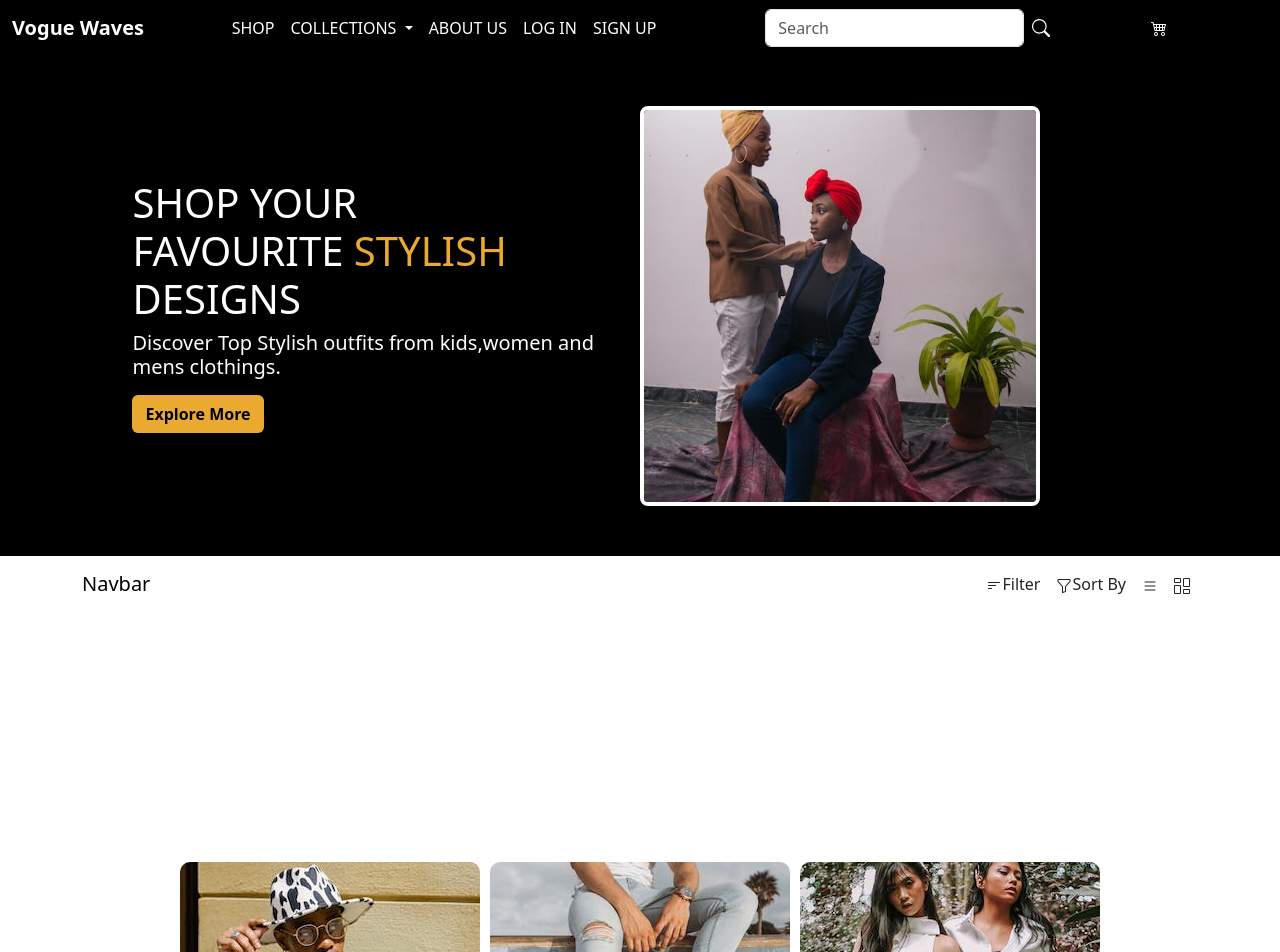
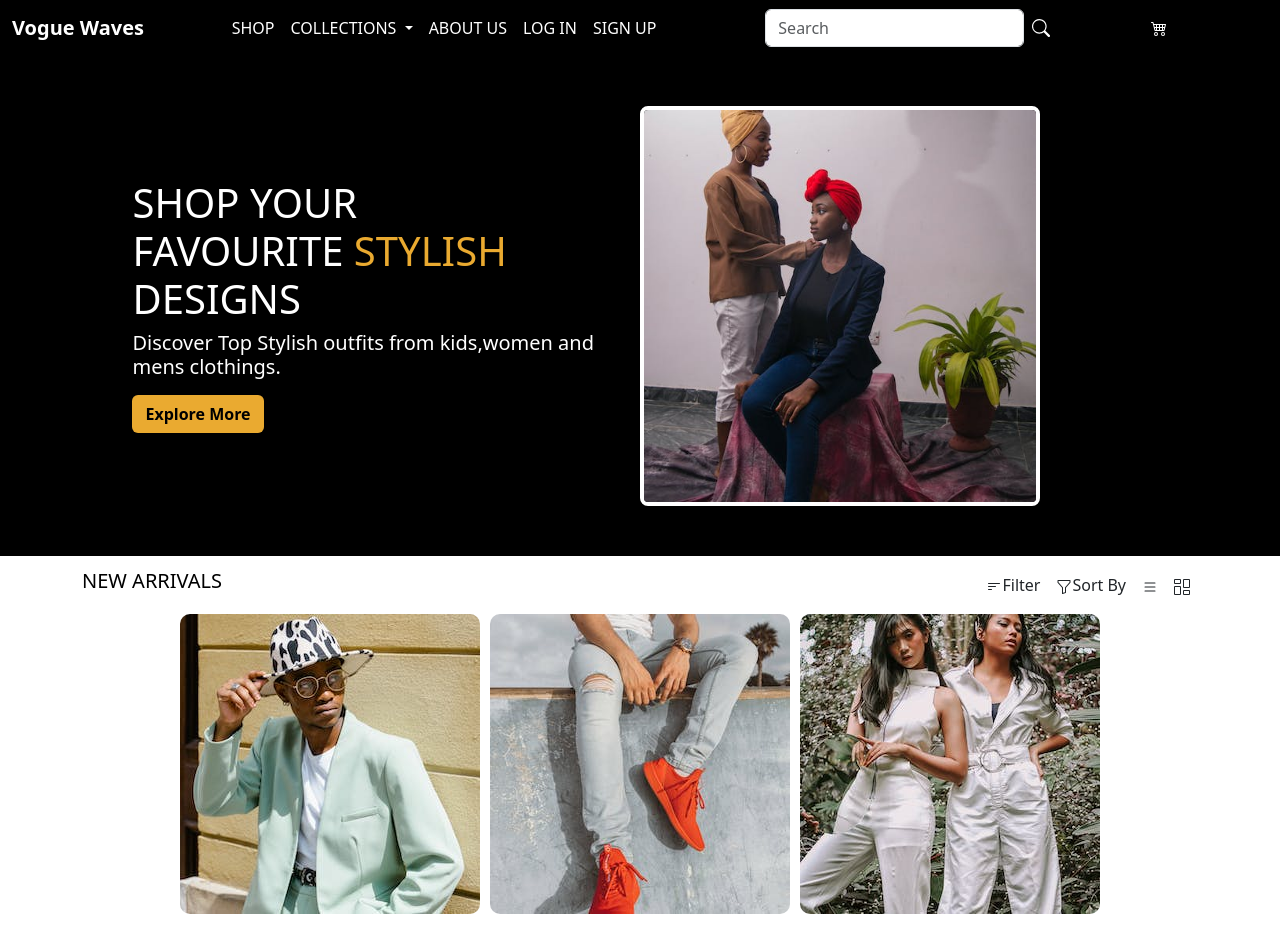
Before and after one commit to Carol254/vogueWavesCollection, an Angular app: page / in a window 1280 px wide. Shown: the top 952 px of the page. Built offline with nearby package versions, Linux system fonts and the light colour scheme.

Commit message:
few changes made

```diff
--- a/src/app/new-arrivals/new-arrivals.component.css
+++ b/src/app/new-arrivals/new-arrivals.component.css
@@ -8,7 +8,7 @@
     column-gap: 10px;
     justify-content: center;
     align-items: center;
-    height: 100vh;
+    /* height: 100vh; */
 }
 .card{
     border: none;
--- a/src/app/new-arrivals/new-arrivals.component.html
+++ b/src/app/new-arrivals/new-arrivals.component.html
@@ -1,25 +1,8 @@
 <div class="main">
     <div class="container">
         <nav class="navbar navbar-expand-md justify-content-between">
-            <a class="navbar-brand" href="#">Navbar</a>
-            <!-- <button class="navbar-toggler" type="button" data-toggle="collapse" data-target="#navbarTogglerDemo02" aria-controls="navbarTogglerDemo02" aria-expanded="false" aria-label="Toggle navigation">
-              <span class="navbar-toggler-icon"></span>
-            </button> -->
-<!--
-            <div class="collapse navbar-collapse" id="navbarTogglerDemo02">
-              <ul class="navbar-nav mr-auto mt-2 mt-lg-0">
-                <li class="nav-item active">
-                  <a class="nav-link" href="#">Home <span class="sr-only">(current)</span></a>
-                </li>
-                <li class="nav-item">
-                  <a class="nav-link" href="#">Link</a>
-                </li>
-                <li class="nav-item">
-                  <a class="nav-link disabled" href="#">Disabled</a>
-                </li>
-              </ul>
+            <h3 class="navbar-brand" href="#">NEW ARRIVALS</h3>
 
-            </div> -->
             <div class="" id="navbarText">
                 <ul class="navbar-nav mr-auto">
                     <li class="nav-item active px-2">
```
